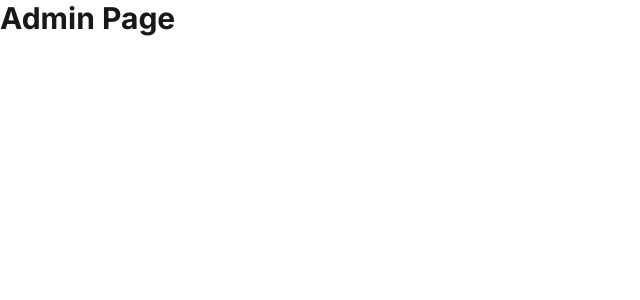
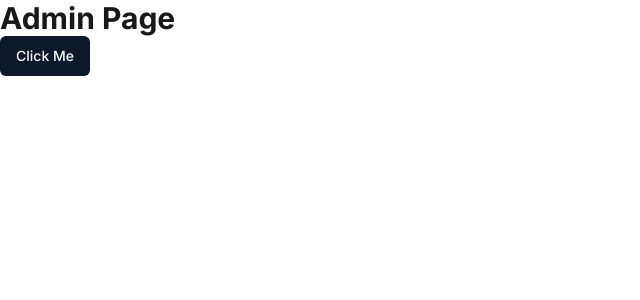
Before and after one commit to abhishekritu01/ecommerce, a Next.js app: page /admin in a window 1280 px wide. Shown: the top 300 px of the page, without its empty margins (0-640 px from the left). Built offline with nearby package versions, Linux system fonts and the light colour scheme.

Commit message:
add sdhcn ui

```diff
--- a/package.json
+++ b/package.json
@@ -11,12 +11,18 @@
     "db:run": "node -r esbuild-register ./migrate.ts"
   },
   "dependencies": {
+    "@radix-ui/react-slot": "^1.1.0",
+    "class-variance-authority": "^0.7.0",
+    "clsx": "^2.1.1",
     "drizzle-orm": "^0.32.0",
+    "lucide-react": "^0.416.0",
     "next": "14.2.5",
     "next-auth": "^4.24.7",
     "postgres": "^3.4.4",
     "react": "^18.3.1",
     "react-dom": "^18.3.1",
+    "tailwind-merge": "^2.4.0",
+    "tailwindcss-animate": "^1.0.7",
     "zod": "^3.23.8"
   },
   "devDependencies": {
--- a/src/app/admin/page.tsx
+++ b/src/app/admin/page.tsx
@@ -1,10 +1,12 @@
 
 import React from 'react'
+import { Button } from '@/components/ui/button'
 
 const page = () => {
   return (
     <>
     <h1 className='text-3xl text-zinc-900 font-bold'>Admin Page</h1>
+    <Button>Click Me</Button>
     </>
   )
 }
--- a/src/app/globals.css
+++ b/src/app/globals.css
@@ -2,32 +2,68 @@
 @tailwind components;
 @tailwind utilities;
 
-:root {
-  --foreground-rgb: 0, 0, 0;
-  --background-start-rgb: 214, 219, 220;
-  --background-end-rgb: 255, 255, 255;
-}
+@layer base {
+  :root {
+    --background: 0 0% 100%;
+    --foreground: 222.2 84% 4.9%;
+    --card: 0 0% 100%;
+    --card-foreground: 222.2 84% 4.9%;
+    --popover: 0 0% 100%;
+    --popover-foreground: 222.2 84% 4.9%;
+    --primary: 222.2 47.4% 11.2%;
+    --primary-foreground: 210 40% 98%;
+    --secondary: 210 40% 96.1%;
+    --secondary-foreground: 222.2 47.4% 11.2%;
+    --muted: 210 40% 96.1%;
+    --muted-foreground: 215.4 16.3% 46.9%;
+    --accent: 210 40% 96.1%;
+    --accent-foreground: 222.2 47.4% 11.2%;
+    --destructive: 0 84.2% 60.2%;
+    --destructive-foreground: 210 40% 98%;
+    --border: 214.3 31.8% 91.4%;
+    --input: 214.3 31.8% 91.4%;
+    --ring: 222.2 84% 4.9%;
+    --radius: 0.5rem;
+    --chart-1: 12 76% 61%;
+    --chart-2: 173 58% 39%;
+    --chart-3: 197 37% 24%;
+    --chart-4: 43 74% 66%;
+    --chart-5: 27 87% 67%;
+  }
 
-@media (prefers-color-scheme: dark) {
-  :root {
-    --foreground-rgb: 255, 255, 255;
-    --background-start-rgb: 0, 0, 0;
-    --background-end-rgb: 0, 0, 0;
+  .dark {
+    --background: 222.2 84% 4.9%;
+    --foreground: 210 40% 98%;
+    --card: 222.2 84% 4.9%;
+    --card-foreground: 210 40% 98%;
+    --popover: 222.2 84% 4.9%;
+    --popover-foreground: 210 40% 98%;
+    --primary: 210 40% 98%;
+    --primary-foreground: 222.2 47.4% 11.2%;
+    --secondary: 217.2 32.6% 17.5%;
+    --secondary-foreground: 210 40% 98%;
+    --muted: 217.2 32.6% 17.5%;
+    --muted-foreground: 215 20.2% 65.1%;
+    --accent: 217.2 32.6% 17.5%;
+    --accent-foreground: 210 40% 98%;
+    --destructive: 0 62.8% 30.6%;
+    --destructive-foreground: 210 40% 98%;
+    --border: 217.2 32.6% 17.5%;
+    --input: 217.2 32.6% 17.5%;
+    --ring: 212.7 26.8% 83.9%;
+    --chart-1: 220 70% 50%;
+    --chart-2: 160 60% 45%;
+    --chart-3: 30 80% 55%;
+    --chart-4: 280 65% 60%;
+    --chart-5: 340 75% 55%;
   }
 }
 
-body {
-  color: rgb(var(--foreground-rgb));
-  background: linear-gradient(
-      to bottom,
-      transparent,
-      /* rgb(var(--background-end-rgb)) */
-    )
-    /* rgb(var(--background-start-rgb)); */
-}
-
-@layer utilities {
-  .text-balance {
-    text-wrap: balance;
+@layer base {
+  * {
+    @apply border-border;
+  }
+  body {
+    @apply bg-background text-foreground;
   }
 }
--- a/src/app/layout.tsx
+++ b/src/app/layout.tsx
@@ -1,8 +1,13 @@
 import type { Metadata } from "next";
-import { Inter } from "next/font/google";
+import { Inter as FontSans } from "next/font/google"
 import "./globals.css";
+import { cn } from "@/lib/utils"
+// const inter = Inter({ subsets: ["latin"] });
 
-const inter = Inter({ subsets: ["latin"] });
+const fontSans = FontSans({
+  subsets: ["latin"],
+  variable: "--font-sans",
+})
 
 export const metadata: Metadata = {
   title: "Create Next App",
@@ -15,8 +20,13 @@
   children: React.ReactNode;
 }>) {
   return (
-    <html lang="en">
-      <body className={inter.className}>{children}</body>
+    <html lang="en" suppressHydrationWarning>
+      <body
+      className={cn(
+        "min-h-screen bg-background font-sans antialiased",
+        fontSans.variable
+      )}
+      >{children}</body>
     </html>
   );
 }
--- /dev/null
+++ b/src/components/ui/button.tsx
@@ -0,0 +1,56 @@
+import * as React from "react"
+import { Slot } from "@radix-ui/react-slot"
+import { cva, type VariantProps } from "class-variance-authority"
+
+import { cn } from "@/lib/utils"
+
+const buttonVariants = cva(
+  "inline-flex items-center justify-center whitespace-nowrap rounded-md text-sm font-medium ring-offset-background transition-colors focus-visible:outline-none focus-visible:ring-2 focus-visible:ring-ring focus-visible:ring-offset-2 disabled:pointer-events-none disabled:opacity-50",
+  {
+    variants: {
+      variant: {
+        default: "bg-primary text-primary-foreground hover:bg-primary/90",
+        destructive:
+          "bg-destructive text-destructive-foreground hover:bg-destructive/90",
+        outline:
+          "border border-input bg-background hover:bg-accent hover:text-accent-foreground",
+        secondary:
+          "bg-secondary text-secondary-foreground hover:bg-secondary/80",
+        ghost: "hover:bg-accent hover:text-accent-foreground",
+        link: "text-primary underline-offset-4 hover:underline",
+      },
+      size: {
+        default: "h-10 px-4 py-2",
+        sm: "h-9 rounded-md px-3",
+        lg: "h-11 rounded-md px-8",
+        icon: "h-10 w-10",
+      },
+    },
+    defaultVariants: {
+      variant: "default",
+      size: "default",
+    },
+  }
+)
+
+export interface ButtonProps
+  extends React.ButtonHTMLAttributes<HTMLButtonElement>,
+    VariantProps<typeof buttonVariants> {
+  asChild?: boolean
+}
+
+const Button = React.forwardRef<HTMLButtonElement, ButtonProps>(
+  ({ className, variant, size, asChild = false, ...props }, ref) => {
+    const Comp = asChild ? Slot : "button"
+    return (
+      <Comp
+        className={cn(buttonVariants({ variant, size, className }))}
+        ref={ref}
+        {...props}
+      />
+    )
+  }
+)
+Button.displayName = "Button"
+
+export { Button, buttonVariants }
--- /dev/null
+++ b/src/lib/utils.ts
@@ -0,0 +1,6 @@
+import { type ClassValue, clsx } from "clsx"
+import { twMerge } from "tailwind-merge"
+
+export function cn(...inputs: ClassValue[]) {
+  return twMerge(clsx(inputs))
+}
--- a/src/middleware.ts
+++ b/src/middleware.ts
@@ -1,19 +1,19 @@
 import { withAuth } from "next-auth/middleware"
 
 export default withAuth({
-   callbacks: {
-    authorized:({token,req}) =>{
-        console.log(token, 'token')
+    callbacks: {
+        authorized: ({ token, req }) => {
+            console.log(token, 'token')
 
-        if(req.nextUrl.pathname.startsWith('/admin')){
-            return token?.role === 'admin'
-        }else{
-            return true
+            if (req.nextUrl.pathname.startsWith('/admin')) {
+                return token?.role === 'admin'
+            } else {
+                return true
+            }
         }
     }
-   }
 })
 
 export const config = {
-    matcher:["/admin(/.*)?",],
+    matcher: ["/admin(/.*)?",],
 }
--- a/tailwind.config.ts
+++ b/tailwind.config.ts
@@ -1,20 +1,84 @@
-import type { Config } from "tailwindcss";
+import type { Config } from "tailwindcss"
+import { fontFamily } from "tailwindcss/defaultTheme"
 
-const config: Config = {
+const config = {
+  darkMode: ["class"],
   content: [
-    "./src/pages/**/*.{js,ts,jsx,tsx,mdx}",
-    "./src/components/**/*.{js,ts,jsx,tsx,mdx}",
-    "./src/app/**/*.{js,ts,jsx,tsx,mdx}",
+    './pages/**/*.{ts,tsx}',
+    './components/**/*.{ts,tsx}',
+    './app/**/*.{ts,tsx}',
+    './src/**/*.{ts,tsx}',
   ],
+  prefix: "",
   theme: {
+    container: {
+      center: true,
+      padding: "2rem",
+      screens: {
+        "2xl": "1400px",
+      },
+    },
     extend: {
-      backgroundImage: {
-        "gradient-radial": "radial-gradient(var(--tw-gradient-stops))",
-        "gradient-conic":
-          "conic-gradient(from 180deg at 50% 50%, var(--tw-gradient-stops))",
+      fontFamily: {
+        sans: ["var(--font-sans)", ...fontFamily.sans],
+      },
+      colors: {
+        border: "hsl(var(--border))",
+        input: "hsl(var(--input))",
+        ring: "hsl(var(--ring))",
+        background: "hsl(var(--background))",
+        foreground: "hsl(var(--foreground))",
+        primary: {
+          DEFAULT: "hsl(var(--primary))",
+          foreground: "hsl(var(--primary-foreground))",
+        },
+        secondary: {
+          DEFAULT: "hsl(var(--secondary))",
+          foreground: "hsl(var(--secondary-foreground))",
+        },
+        destructive: {
+          DEFAULT: "hsl(var(--destructive))",
+          foreground: "hsl(var(--destructive-foreground))",
+        },
+        muted: {
+          DEFAULT: "hsl(var(--muted))",
+          foreground: "hsl(var(--muted-foreground))",
+        },
+        accent: {
+          DEFAULT: "hsl(var(--accent))",
+          foreground: "hsl(var(--accent-foreground))",
+        },
+        popover: {
+          DEFAULT: "hsl(var(--popover))",
+          foreground: "hsl(var(--popover-foreground))",
+        },
+        card: {
+          DEFAULT: "hsl(var(--card))",
+          foreground: "hsl(var(--card-foreground))",
+        },
+      },
+      borderRadius: {
+        lg: "var(--radius)",
+        md: "calc(var(--radius) - 2px)",
+        sm: "calc(var(--radius) - 4px)",
+      },
+      keyframes: {
+        "accordion-down": {
+          from: { height: "0" },
+          to: { height: "var(--radix-accordion-content-height)" },
+        },
+        "accordion-up": {
+          from: { height: "var(--radix-accordion-content-height)" },
+          to: { height: "0" },
+        },
+      },
+      animation: {
+        "accordion-down": "accordion-down 0.2s ease-out",
+        "accordion-up": "accordion-up 0.2s ease-out",
       },
     },
   },
-  plugins: [],
-};
-export default config;
+  plugins: [require("tailwindcss-animate")],
+} satisfies Config
+
+export default config
```
Also changed, not shown: components.json (added), 1 other file (tests, documents, lock files or other folders).
